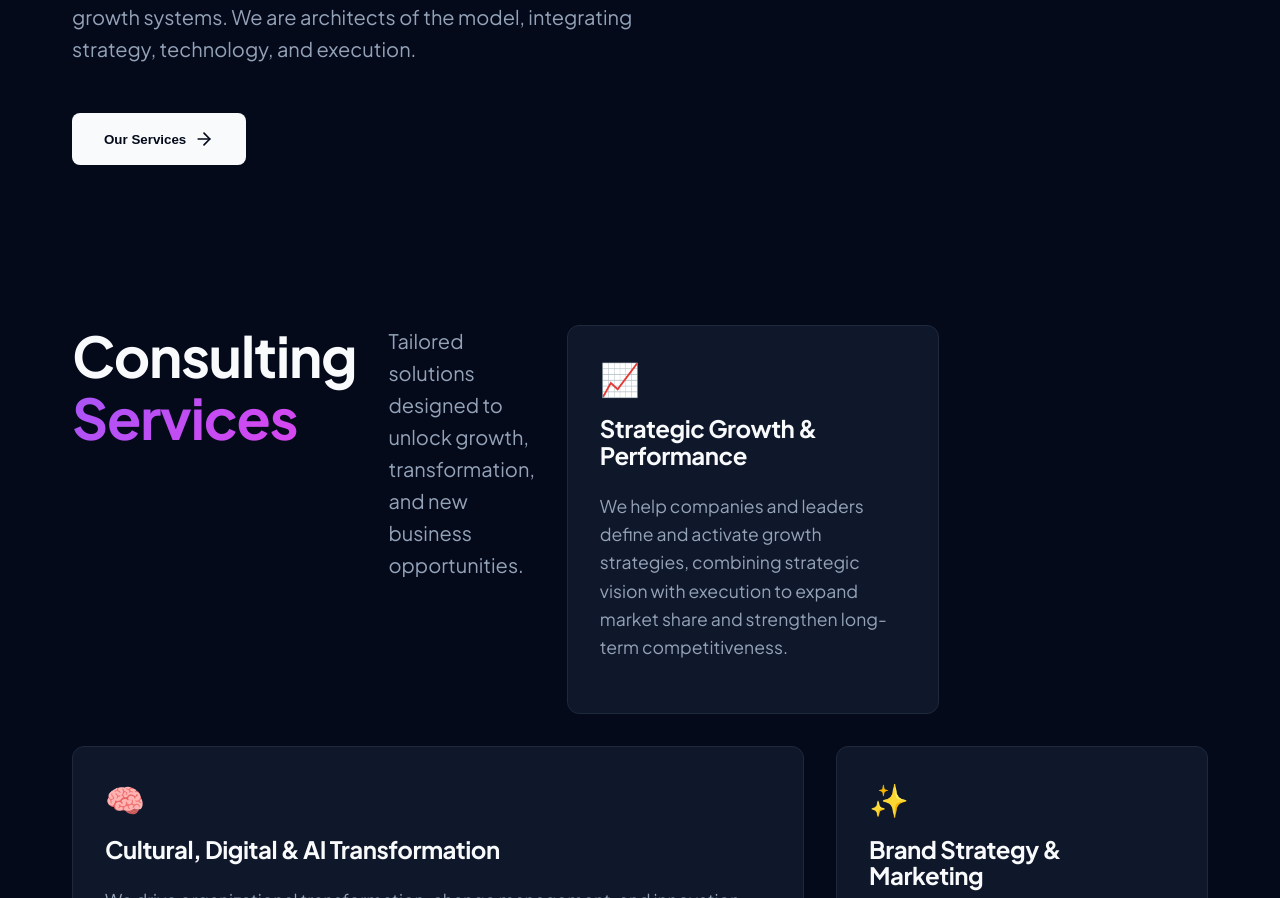
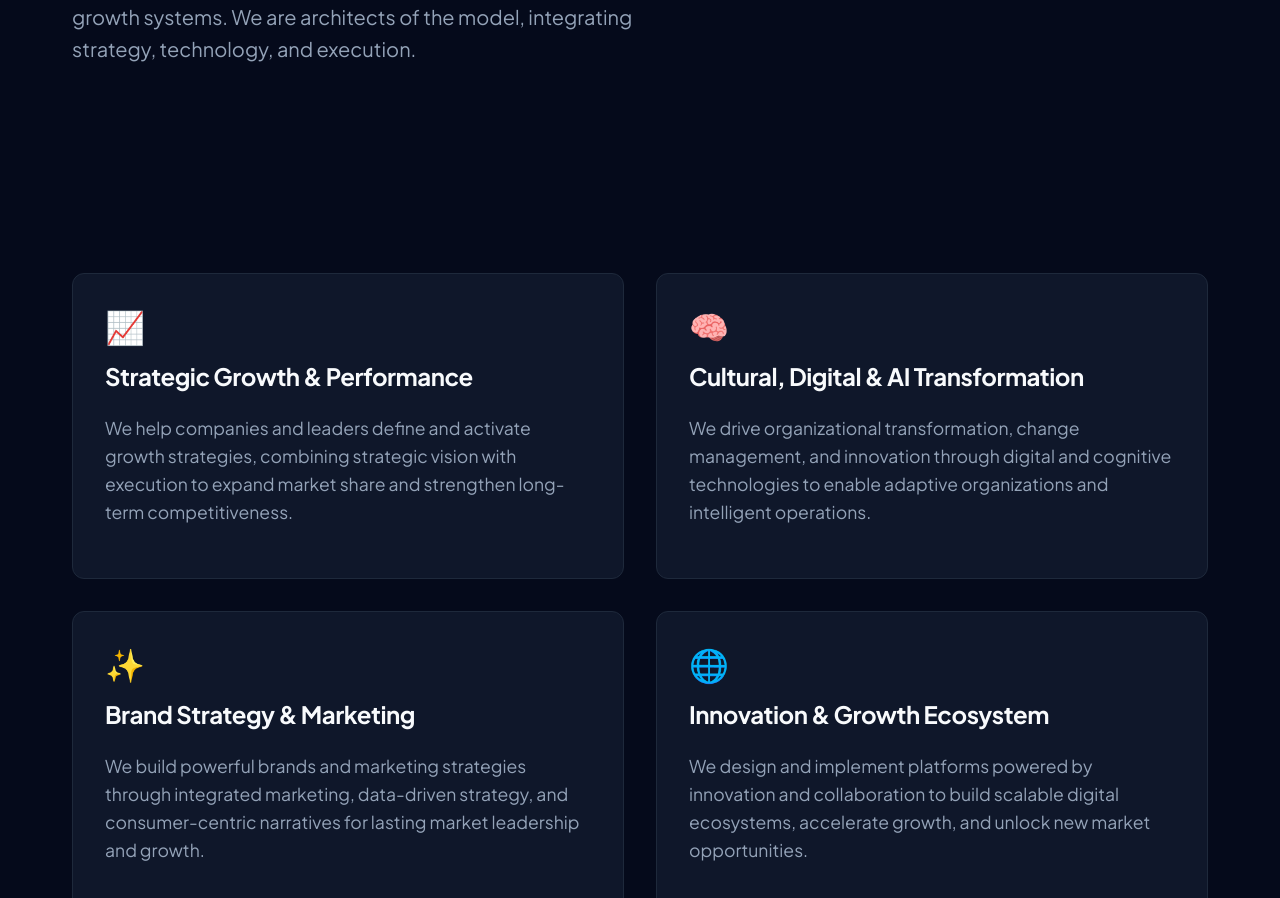
Before and after one commit to tuyoisaza/odc-website-nextjs, a Next.js app: page /en in a window 1280 px wide. Shown: the part 449-1347 px from the top of the page. Built offline with nearby package versions, Linux system fonts and the light colour scheme.

Commit message:
1.2.22 Remove CTA button and services title from homepage, keep services cards and team

```diff
--- a/app/[locale]/page.tsx
+++ b/app/[locale]/page.tsx
@@ -1,13 +1,10 @@
 "use client";
 
-import Link from "next/link";
-import { useLocale, useTranslations } from "next-intl";
-import { ArrowRight } from "lucide-react";
+import { useTranslations } from "next-intl";
 import { TeamSection } from "@/components/TeamSection";
 
 export default function Home() {
   const t = useTranslations("Index");
-  const locale = useLocale();
   const services = useTranslations("Services");
 
   const serviceList = [
@@ -30,36 +27,10 @@ export default function Home() {
           <p style={{ fontSize: "1.25rem", maxWidth: "600px", marginBottom: "3rem" }}>
             {t("subtitle")}
           </p>
-          <div style={{ display: "flex", gap: "1rem" }}>
-            <Link href={`/${locale}/services`} style={{ textDecoration: "none" }}>
-              <button style={{
-                background: "var(--foreground)",
-                color: "var(--background)",
-                padding: "1rem 2rem",
-                borderRadius: "0.5rem",
-                fontWeight: 700,
-                border: "none",
-                display: "flex",
-                alignItems: "center",
-                gap: "0.5rem",
-                cursor: "pointer"
-              }}>
-                {t("cta")} <ArrowRight size={20} />
-              </button>
-            </Link>
-          </div>
         </div>
       </section>
 
       <section className="editorial-grid" style={{ padding: "6rem 0" }}>
-        <h1 style={{ fontSize: "3.5rem", marginBottom: "1rem", width: "100%" }}>
-          {services.rich("title", {
-            services: (chunks) => <span className="gradient-text">{chunks}</span>
-          })}
-        </h1>
-        <p style={{ fontSize: "1.25rem", color: "var(--muted)", marginBottom: "3rem", maxWidth: "700px", width: "100%" }}>
-          {services("subtitle")}
-        </p>
         {serviceList.map((s, i) => (
           <div key={i} className="card" style={{ gridColumn: "span 6" }}>
             <div style={{ fontSize: "2rem", marginBottom: "1rem" }}>{s.icon}</div>
--- a/package.json
+++ b/package.json
@@ -1,6 +1,6 @@
 {
   "name": "odc",
-  "version": "1.2.21",
+  "version": "1.2.22",
   "private": true,
   "scripts": {
     "dev": "next dev",
```
